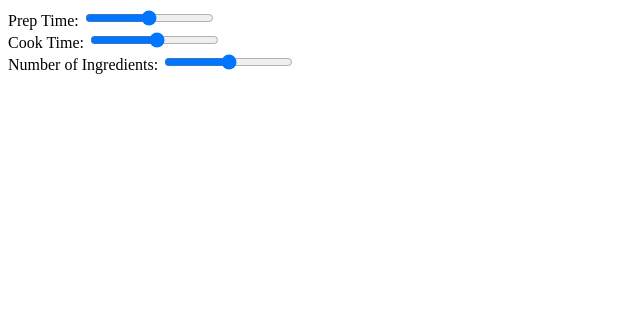
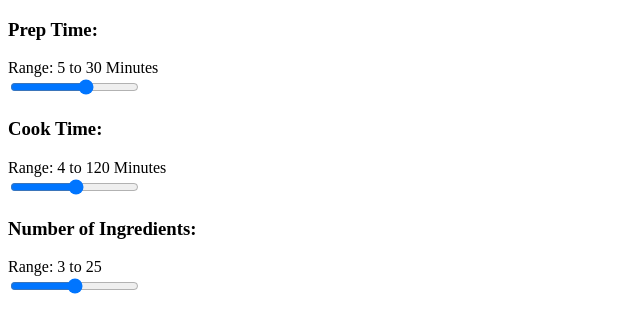
Before and after one commit to Accessiblu/range-slider, a plain HTML site: page index.html in a window 1280 px wide. Shown: the whole page, without its empty margins (0-640 px from the left). Drawn offline with Linux system fonts and the light colour scheme.

Commit message:
Add files via upload

```diff
--- a/index.html
+++ b/index.html
@@ -4,51 +4,65 @@
     <meta charset="UTF-8" />
     <meta http-equiv="X-UA-Compatible" content="IE=edge" />
     <meta name="viewport" content="width=device-width, initial-scale=1.0" />
+
     <title>Recipe Sliders</title>
   </head>
   <body>
     <!--Prep Time Slider-->
+    <section class="prep-time">
+      <h3 tabindex="0">Prep Time:</h3>
+    </section>
+    <section for="time" tabindex="0"
+        >Range: 5 to 30 Minutes</section>
 
-    <section>
-      <label for="prep-time" tabindex="0">Prep Time:</label>
       <input
         type="range"
-        id="prep-time"
-        aria-label="prep-time-slider"
+        id="time"
         name="prep-time"
-        aria-valuemin="5"
-        aria-valuemax="30"
+        role="slider"
+        min="5"
+        max="30"
         step="5"
       />
     </section>
 
     <!--Cook Time Slider-->
+<section class="cook-time">
+      <h3 tabindex="0">Cook Time:</h3>
+    </section>
+    <section for="cook" tabindex="0"
+        >Range: 4 to 120 Minutes</section>
 
     <section>
-      <label for="cook-time" tabindex="0">Cook Time: </label>
+
       <input
         type="range"
         id="cook-time"
-        aria-label="cook-time-slider"
         name="cook-time"
-        aria-valuemin="4"
-        aria-valuemax="120"
+        role="slider"
+        min="4"
+        max="120"
         step="4"
       />
     </section>
 
     <!--Number of Ingredients Slider-->
-    <section>
-      <label for="number-of-ingredients" tabindex="0"
-        >Number of Ingredients:
-      </label>
+
+    <section class="number-of-ingredients">
+      <h3  tabindex="0">Number of Ingredients:</h3>
+    </section>
+    <section for="ingredients" tabindex="0"
+        >Range: 3 to 25 </section>
+
+       <section>
+
       <input
         type="range"
         id="number-of-ingredients"
-        aria-label="number-of-ingredients"
         name="number-of-ingredients"
-        aria-valuemin="3"
-        aria-valuemax="25"
+        role="slider"
+        min="3"
+        max="25"
         step="1"
       />
     </section>
```
